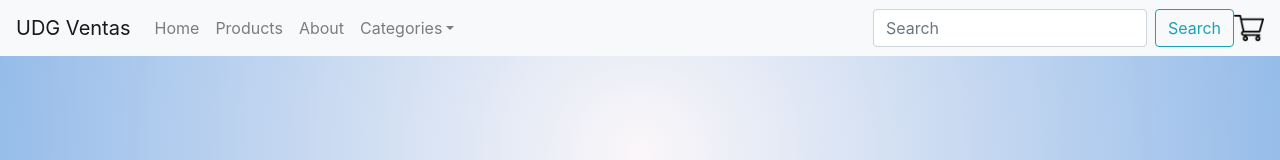
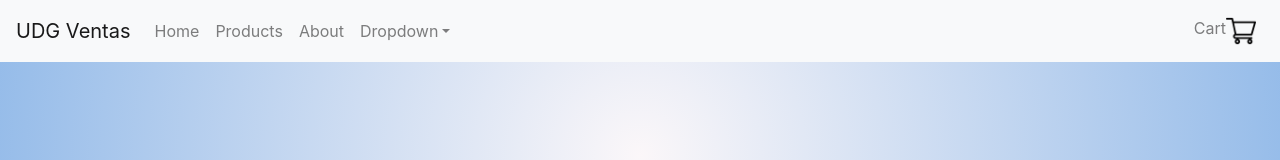
Before and after one commit to Ulises-Gordillo-1999/react-app-udg, a React (Create React App) app: page / in a window 1280 px wide. Shown: the top 160 px of the page. Built offline with nearby package versions, Linux system fonts and the light colour scheme; no server answers.

Commit message:
applying styles

```diff
--- a/src/components/Item.js
+++ b/src/components/Item.js
@@ -1,13 +1,12 @@
-import React,{useState} from "react";
+import React, { useState } from "react";
 //import ItemCount from "./ItemCount";
 //import ModalDetails from "./ModalDetails";
 import { Link } from "react-router-dom";
 import "./Item.css";
-//import Button from "react-bootstrap/Button";
-import Spinner from 'react-bootstrap/Spinner'
+import Button from "react-bootstrap/Button";
+import Spinner from "react-bootstrap/Spinner";
 
 const Item = ({ name, precio, stock, image, id }) => {
-
   return (
     <div className="card text-center border-secondary h-100 animate__animated animate__backInUp ">
       <img src={image} className="card-img-top" />
@@ -15,7 +14,9 @@ const Item = ({ name, precio, stock, image, id }) => {
         <h5 className="card-title"> ${name} </h5>
         <h5 className="card-title"> ${precio} </h5>
         <Link to={`/${id}`}>
-        <a  class="btn btn-info btn-lg btn-block">See Product Details</a>
+          <a class="btn btn-info btn-lg " href="#" role="button">
+            See Product Details
+          </a>
         </Link>
       </div>
     </div>
--- a/src/components/NavBar.js
+++ b/src/components/NavBar.js
@@ -12,37 +12,31 @@ import {
 
 export default function NavBar() {
   return (
-    <Navbar bg="light" variant="light">
-      <Navbar.Brand as={Link} to="/">
-        UDG Ventas
-      </Navbar.Brand>
+    <Navbar collapseOnSelect expand="lg" bg="light" variant="light">
+      <Navbar.Brand as={Link} to="/"> UDG Ventas</Navbar.Brand>
+      <Navbar.Toggle aria-controls="responsive-navbar-nav" />
+      <Navbar.Collapse id="responsive-navbar-nav">
         <Nav className="mr-auto">
-        <Nav.Link as={Link} to="/">
-          Home
-        </Nav.Link>
-        <Nav.Link as={Link} to="/Products">
-          Products
-        </Nav.Link>
-        <Nav.Link as={Link} to="/About">
-          About
-        </Nav.Link>
-        <NavDropdown title="Categories" id="basic-nav-dropdown">
+        <Nav.Link as={Link} to="/">Home</Nav.Link>
+          <Nav.Link as={Link} to="/Products">Products</Nav.Link>
+          <Nav.Link as={Link} to="/About">About</Nav.Link>
+          <NavDropdown title="Dropdown" id="collasible-nav-dropdown">
             <NavDropdown.Item as={Link} to="/Categories/consoles">
               Consoles y video game
             </NavDropdown.Item>
-          <NavDropdown.Item as={Link} to="/Categories/computing">
-            Computing
-          </NavDropdown.Item>
+            <NavDropdown.Item as={Link} to="/Categories/computing"> Computing</NavDropdown.Item>
             <NavDropdown.Item as={Link} to="/Categories/cameras_accessories">
               Cameras and accessories
             </NavDropdown.Item>
           </NavDropdown>
         </Nav>
-      <Form inline>
-        <FormControl type="text" placeholder="Search" className="mr-sm-2" />
-        <Button variant="outline-info">Search</Button>
+        <Nav>
+          <Nav.Link href="#deets">
+            Cart
             <CartWidget />
-      </Form>
+          </Nav.Link>
+        </Nav>
+      </Navbar.Collapse>
     </Navbar>
   );
 }
```
Lines whose indentation alone changed are shown as unchanged.
